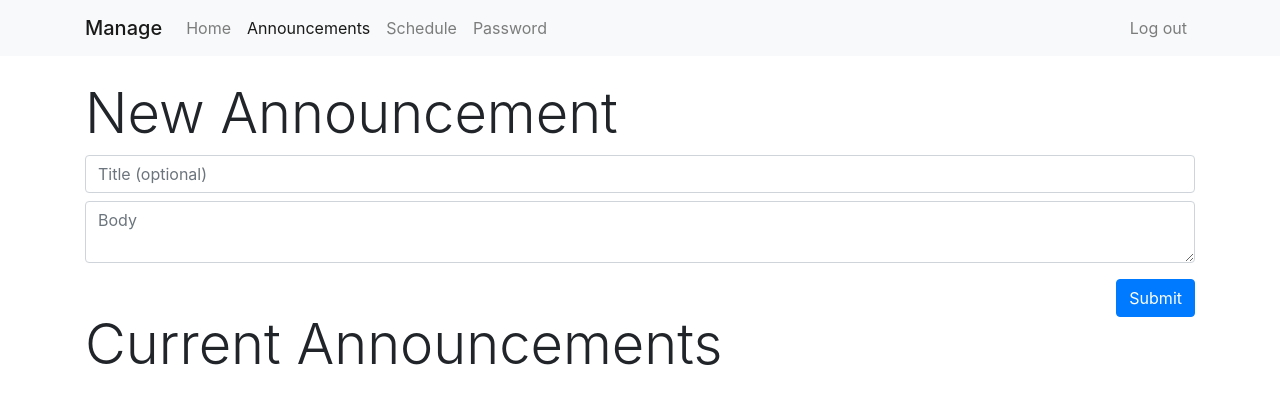
After one commit to waytab/manage, a PHP site: page /modules/announcements in a window 1280 px wide. The commit adds this page. Shown: the top 404 px of the page. Run offline with PHP 8.4, Linux system fonts and the light colour scheme; the visitor is signed in with stand-in values (Sample User, id 1); data that the repository does not hold is empty; a stand-in replaces the project's code that opens the database connection.

Commit message:
add announcements #2

```diff
--- a/manage.php
+++ b/manage.php
@@ -26,6 +26,7 @@ if(isset($_SESSION['user'])) {
         <div class="collapse navbar-collapse" id="manageNavbar">
           <div class="navbar-nav w-100">
             <a class="nav-item nav-link active" href="#">Home <span class="sr-only">(current)</span></a>
+            <a class="nav-item nav-link" href="modules/announcements">Announcements</a>
             <a class="nav-item nav-link" href="modules/schedule">Schedule</a>
             <a class="nav-item nav-link" href="modules/password">Password</a>
             <a class="nav-item nav-link ml-auto" href="logout.php">Log out</a>
--- /dev/null
+++ b/modules/announcements/index.php
@@ -0,0 +1,81 @@
+<?php
+session_start();
+require('../../waytab-secure/connect.php');
+
+if(isset($_POST['new_announcement']) && isset($_POST['announcement'])) {
+  $createAnnouncement = $pdo->prepare("INSERT INTO `announcements` (`title`, `text`) VALUES (?, ?)");
+  $createAnnouncement->execute([@$_POST['title'], $_POST['announcement']]);
+}
+
+if(isset($_POST['deleteAnnouncement'])) {
+  $delete_schedule = $pdo->prepare("DELETE FROM `announcements` WHERE `id` = ?");
+  $delete_schedule->execute([$_POST['id']]);
+}
+
+if(!empty($_SERVER['HTTP_X_REQUESTED_WITH']) && strtolower($_SERVER['HTTP_X_REQUESTED_WITH']) == 'xmlhttprequest') {
+  require('ajax.php');
+} else {
+  if(isset($_SESSION['user'])) {
+  ?>
+  <!doctype html>
+  <html lang="en">
+    <head>
+      <!-- Required meta tags -->
+      <meta charset="utf-8">
+      <meta name="viewport" content="width=device-width, initial-scale=1, shrink-to-fit=no">
+
+      <!-- Bootstrap CSS -->
+      <link rel="stylesheet" href="https://stackpath.bootstrapcdn.com/bootstrap/4.1.3/css/bootstrap.min.css" integrity="sha384-MCw98/SFnGE8fJT3GXwEOngsV7Zt27NXFoaoApmYm81iuXoPkFOJwJ8ERdknLPMO" crossorigin="anonymous">
+
+      <title>Announcements - Manage</title>
+    </head>
+    <body>
+      <nav class="navbar navbar-expand-md navbar-light bg-light">
+        <div class="container">
+          <a class="navbar-brand mb-0 h1" href="../../manage.php">Manage</a>
+          <button class="navbar-toggler" type="button" data-toggle="collapse" data-target="#manageNavbar" aria-controls="manageNavbar" aria-expanded="false" aria-label="Toggle navigation">
+            <span class="navbar-toggler-icon"></span>
+          </button>
+          <div class="collapse navbar-collapse" id="manageNavbar">
+            <div class="navbar-nav w-100">
+              <a class="nav-item nav-link" href="../../manage.php">Home</a>
+              <a class="nav-item nav-link active" href="#">Announcements <span class="sr-only">(current)</span></a>
+              <a class="nav-item nav-link" href="../schedule">Schedule</a>
+              <a class="nav-item nav-link" href="../password">Password</a>
+              <a class="nav-item nav-link ml-auto" href="../../logout.php">Log out</a>
+            </div>
+          </div>
+        </div>
+      </nav>
+
+      <div class="container mt-3 mt-md-4">
+        <h3 class="display-4">New Announcement</h3>
+        <form action="" method="post">
+          <input class="form-control mb-2" name="title" placeholder="Title (optional)" />
+          <textarea class="form-control" name="announcement" placeholder="Body"></textarea>
+          <button class="btn btn-primary mt-3 float-right" name="new_announcement">Submit</button>
+        </form>
+
+        <h3 class="display-4 mt-5">Current Announcements</h3>
+        <?php
+          $get_announcements = $pdo->query('SELECT * FROM `announcements`');
+          foreach($get_announcements as $announcement) {
+            ?>
+              <div class="card card-body mb-3">
+                <h3>Title: <?= $announcement['title'] ?></h3>
+                <p><?= $announcement['text'] ?></p>
+                <form method="post"><button class="btn btn-sm btn-danger" name="deleteAnnouncement">Delete</button><input type="hidden" value="<?= $announcement['id'] ?>" name="id"></form>
+              </div>
+            <?php
+          }
+        ?>
+      </div>
+
+      <script src="https://code.jquery.com/jquery-3.3.1.slim.min.js" integrity="sha384-q8i/X+965DzO0rT7abK41JStQIAqVgRVzpbzo5smXKp4YfRvH+8abtTE1Pi6jizo" crossorigin="anonymous"></script>
+      <script src="https://cdnjs.cloudflare.com/ajax/libs/popper.js/1.14.3/umd/popper.min.js" integrity="sha384-ZMP7rVo3mIykV+2+9J3UJ46jBk0WLaUAdn689aCwoqbBJiSnjAK/l8WvCWPIPm49" crossorigin="anonymous"></script>
+      <script src="https://stackpath.bootstrapcdn.com/bootstrap/4.1.3/js/bootstrap.min.js" integrity="sha384-ChfqqxuZUCnJSK3+MXmPNIyE6ZbWh2IMqE241rYiqJxyMiZ6OW/JmZQ5stwEULTy" crossorigin="anonymous"></script>
+    </body>
+  </html>
+  <?php
+  } else { header('location:../../index.php?forbidden=1'); }
+} ?>
--- a/modules/password/index.php
+++ b/modules/password/index.php
@@ -26,6 +26,7 @@ if(isset($_POST['password'])) {
         <div class="collapse navbar-collapse" id="manageNavbar">
           <div class="navbar-nav w-100">
             <a class="nav-item nav-link" href="../../manage.php">Home</a>
+            <a class="nav-item nav-link" href="../announcements">Announcements</a>
             <a class="nav-item nav-link" href="../schedule">Schedule</a>
             <a class="nav-item nav-link active" href="#">Password <span class="sr-only">(current)</span></a>
             <a class="nav-item nav-link ml-auto" href="../../logout.php">Log out</a>
--- a/modules/schedule/index.php
+++ b/modules/schedule/index.php
@@ -48,6 +48,7 @@ if(isset($_GET['timestamp']) || (!empty($_SERVER['HTTP_X_REQUESTED_WITH']) && st
           <div class="collapse navbar-collapse" id="manageNavbar">
             <div class="navbar-nav w-100">
               <a class="nav-item nav-link" href="../../manage.php">Home</a>
+              <a class="nav-item nav-link" href="../announcements">Announcements</a>
               <a class="nav-item nav-link active" href="#">Schedule <span class="sr-only">(current)</span></a>
               <a class="nav-item nav-link" href="../password">Password</a>
               <a class="nav-item nav-link ml-auto" href="../../logout.php">Log out</a>
```
Also changed, not shown: modules/announcements/ajax.php (added, +12 -0 lines).
